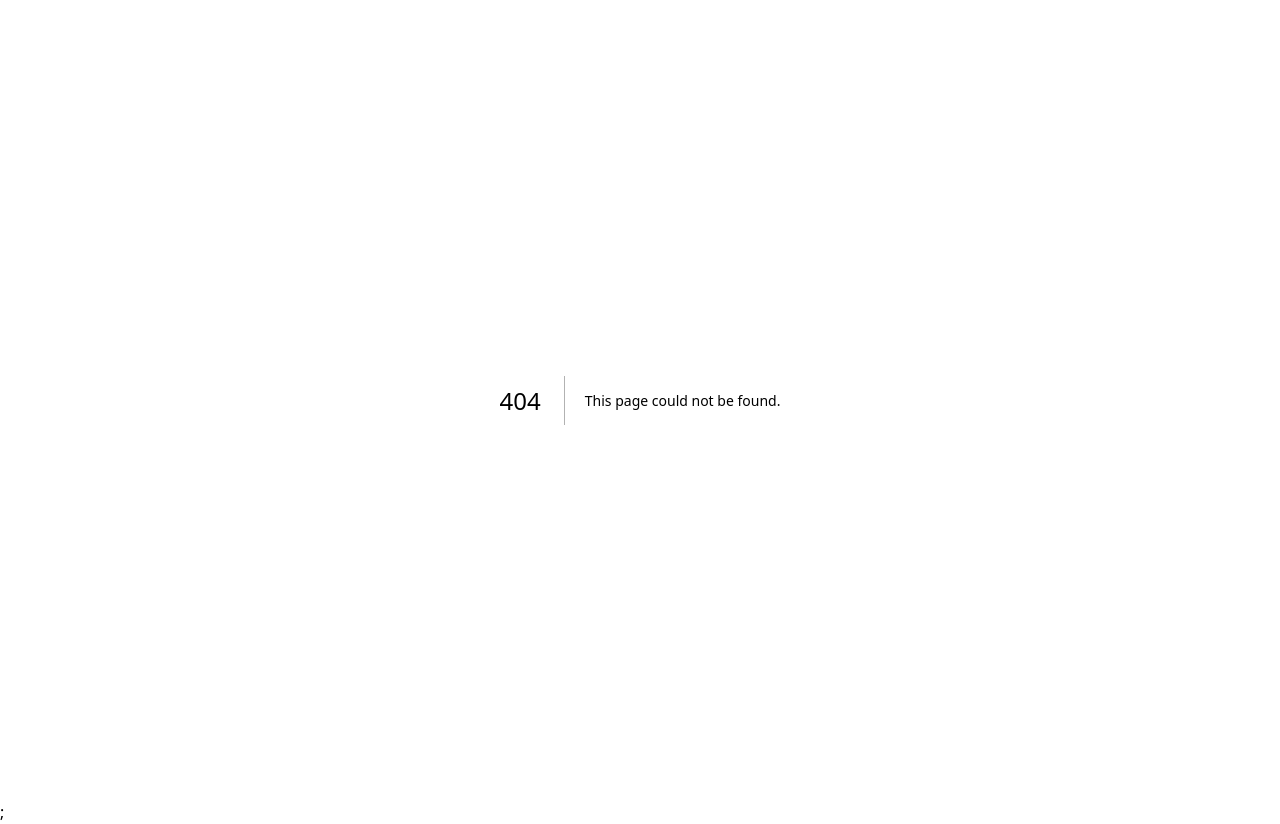
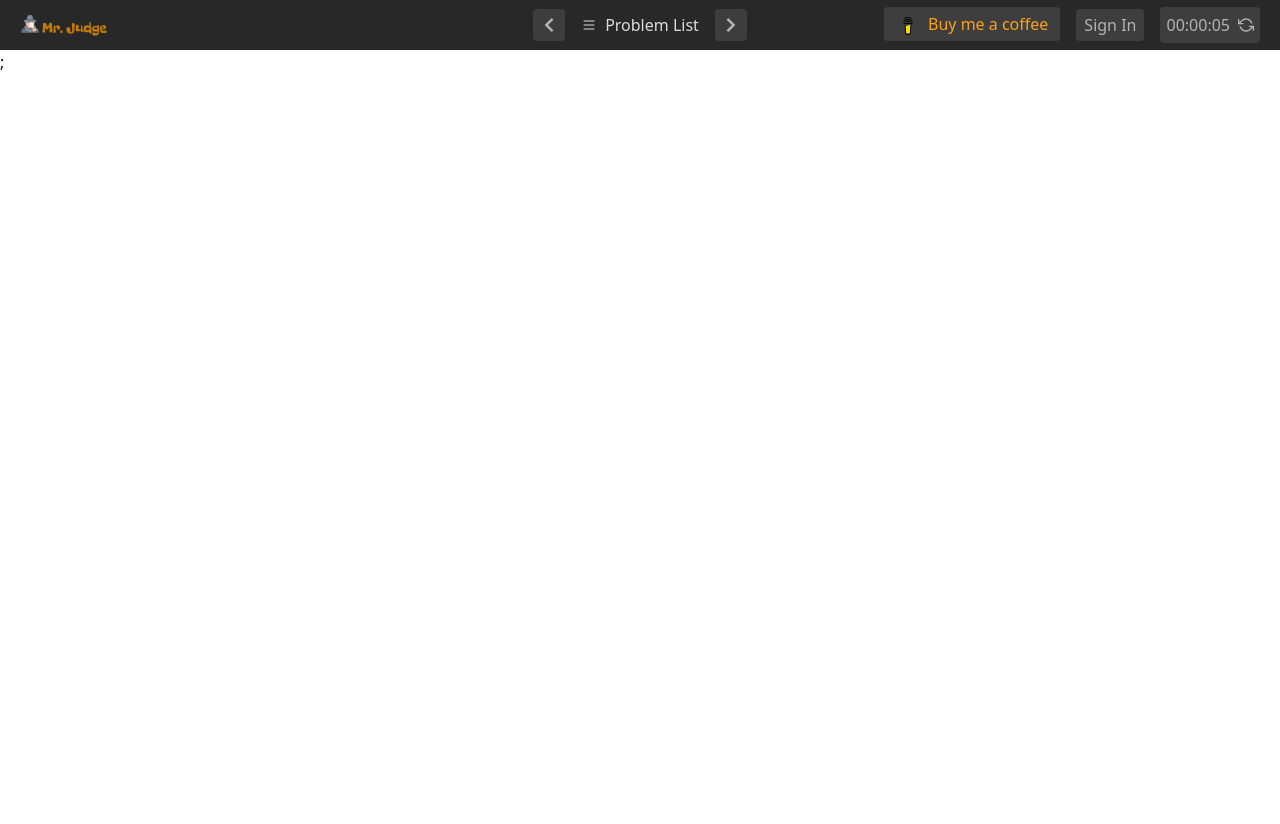
Before and after one commit to v14ram/code-compiler, a Next.js app: page /problems/best-time-to-buy-and-sell-stock in a window 1280 px wide. Before the commit this address had no page. After the commit the page ends 800 px from the top, so only its background shows below. Built offline with nearby package versions, Linux system fonts and the light colour scheme; no server answers.

Commit message:
Timer in navbar

```diff
--- /dev/null
+++ b/src/components/Timer/timer.tsx
@@ -0,0 +1,75 @@
+import React, { useEffect, useState } from "react";
+import { FiRefreshCcw } from "react-icons/fi";
+
+type timerProps = {
+
+};
+
+const timer:React.FC<timerProps> = () => {
+    const [showTimer, setTimer] = React.useState<boolean>(true);
+    const [time, setTime] = useState<number>(0);
+
+	const formatTime = (time: number): string => {
+		const hours = Math.floor(time / 3600);
+		const minutes = Math.floor((time % 3600) / 60);
+		const seconds = time % 60;
+
+		return `${hours < 10 ? "0" + hours : hours}:${minutes < 10 ? "0" + minutes : minutes}:${
+			seconds < 10 ? "0" + seconds : seconds
+		}`;
+	};
+
+    const handleClockClick = () => {
+        setTimer(true);
+    };
+
+    useEffect(() => {
+        let intervalId: NodeJS.Timeout;
+
+        if (showTimer) {
+            intervalId = setInterval(() => {
+                setTime((time) => time + 1);
+            }, 1000);
+        }
+
+        return () => clearInterval(intervalId);
+    }, [showTimer]);
+    return <div>
+
+<div>
+			{showTimer ? (
+				<div className='flex items-center space-x-2 bg-dark-fill-3 p-1.5 cursor-pointer rounded hover:bg-dark-fill-2'>
+					<div>{formatTime(time)}</div>
+					<FiRefreshCcw
+						onClick={() => {
+							setTimer(false);
+							setTime(0);
+						}}
+					/>
+				</div>
+			) : (
+				<div
+					className='flex items-center p-1 h-8 hover:bg-dark-fill-3 rounded cursor-pointer'
+					onClick={() => setTimer(true)}
+				>
+					<svg
+						xmlns='http://www.w3.org/2000/svg'
+						viewBox='0 0 24 24'
+						width='1em'
+						height='1em'
+						fill='currentColor'
+						className='h-6 w-6'
+					>
+						<path
+							fillRule='evenodd'
+							d='M12 4a9 9 0 110 18 9 9 0 010-18zm0 2a7 7 0 100 14 7 7 0 000-14zm0 1.634a1 1 0 01.993.883l.007.117-.001 3.774 2.111 1.162a1 1 0 01.445 1.253l-.05.105a1 1 0 01-1.254.445l-.105-.05-2.628-1.447a1 1 0 01-.51-.756L11 13V8.634a1 1 0 011-1zM16.235 2.4a1 1 0 011.296-.269l.105.07 4 3 .095.08a1 1 0 01-1.19 1.588l-.105-.069-4-3-.096-.081a1 1 0 01-.105-1.319zM7.8 2.4a1 1 0 01-.104 1.319L7.6 3.8l-4 3a1 1 0 01-1.296-1.518L2.4 5.2l4-3a1 1 0 011.4.2z'
+							clipRule='evenodd'
+						></path>
+					</svg>
+				</div>
+			)}
+		</div>
+
+    </div>
+}
+export default timer;
--- a/src/components/Topbar/topbar.tsx
+++ b/src/components/Topbar/topbar.tsx
@@ -5,20 +5,48 @@
 import Logout from "../Buttons/Logout";
 import { useSetRecoilState } from "recoil";
 import { authModalState } from "@/atoms/authModalAtom";
+import { FaChevronLeft, FaChevronRight } from "react-icons/fa";
+import { BsList } from "react-icons/bs";
+import Timer from "../Timer/timer";
 type TopbarProps = {
-
+	problemsPage?: boolean;
 };
 
-const TopbarProps: React.FC<TopbarProps> = () =>{
+const TopbarProps: React.FC<TopbarProps> = ({problemsPage}) => {
 	const [user] = useAuthState(auth);
 	const setAuthModalState = useSetRecoilState(authModalState);
-    return(
+
+	return (
 		<nav className='relative flex h-[50px] w-full shrink-0 items-center px-5 bg-dark-layer-1 text-dark-gray-7'>
-			<div className={`flex w-full items-center justify-between max-w-[1200px] mx-auto`}>
+			<div className={`flex w-full items-center justify-between ${!problemsPage ? "max-w-[1200px] mx-auto" : ""}`}>
 				<Link href='/' className='h-[22px] flex-1'>
 					<img src='/logo-full.png' alt='Logo' className='h-full' />
 				</Link>
+				{problemsPage && (
+					<div className='flex items-center gap-4 flex-1 justify-center'>
+						<div
+							className='flex items-center justify-center rounded bg-dark-fill-3 hover:bg-dark-fill-2 h-8 w-8 cursor-pointer'
 
+						>
+							<FaChevronLeft />
+						</div>
+						<Link
+							href='/'
+							className='flex items-center gap-2 font-medium max-w-[170px] text-dark-gray-8 cursor-pointer'
+						>
+							<div>
+								<BsList />
+							</div>
+							<p>Problem List</p>
+						</Link>
+						<div
+							className='flex items-center justify-center rounded bg-dark-fill-3 hover:bg-dark-fill-2 h-8 w-8 cursor-pointer'
+
+						>
+							<FaChevronRight />
+						</div>
+					</div>
+				)}
 				<div className='flex items-center space-x-4 flex-1 justify-end'>
 					<div>
 						<a
@@ -33,12 +61,13 @@
 					</div>
 					{!user && (
 						<Link
-							href='/auth' onClick={ () => {
+							href='/auth' onClick={() => {
 								setAuthModalState((prev) => ({ ...prev, isOpen: true, type: "login" }));
 							}}>
 							<button className='bg-dark-fill-3 py-1 px-2 cursor-pointer rounded '>Sign In</button>
 						</Link>
 					)}
+					{problemsPage && <Timer/>}
 					{user && (
 						<div className='cursor-pointer group relative'>
 							<img src='/avatar.png' alt='Avatar' width={30} height={30} className='rounded-full' />
@@ -51,7 +80,7 @@
 							</div>
 						</div>
 					)}
-								{user && <Logout/>}
+					{user && <Logout />}
 				</div>
 			</div>
 		</nav>
--- /dev/null
+++ b/src/pages/problems/[pid].tsx
@@ -0,0 +1,14 @@
+import Topbar from '@/components/Topbar/topbar';
+import React from 'react';
+
+type ProblemPageProps = {
+
+};
+
+const ProblemPage:React.FC<ProblemPageProps> = () => {
+
+    return <div>
+        <Topbar problemsPage/>
+    </div>
+}
+export default ProblemPage;
--- a/tailwind.config.js
+++ b/tailwind.config.js
@@ -25,7 +25,7 @@
 				"brand-orange-s": "rgb(193, 122, 15)",
 				"dark-yellow": "rgb(255 192 30)",
 				"dark-pink": "rgb(255 55 95)",
-				olive: "rgb(0, 184, 163)",
+				"olive": "rgb(0, 184, 163)",
 				"dark-green-s": "rgb(44 187 93)",
 				"dark-blue-s": "rgb(10 132 255)",
 			},
```
Lines whose indentation alone changed are shown as unchanged.
